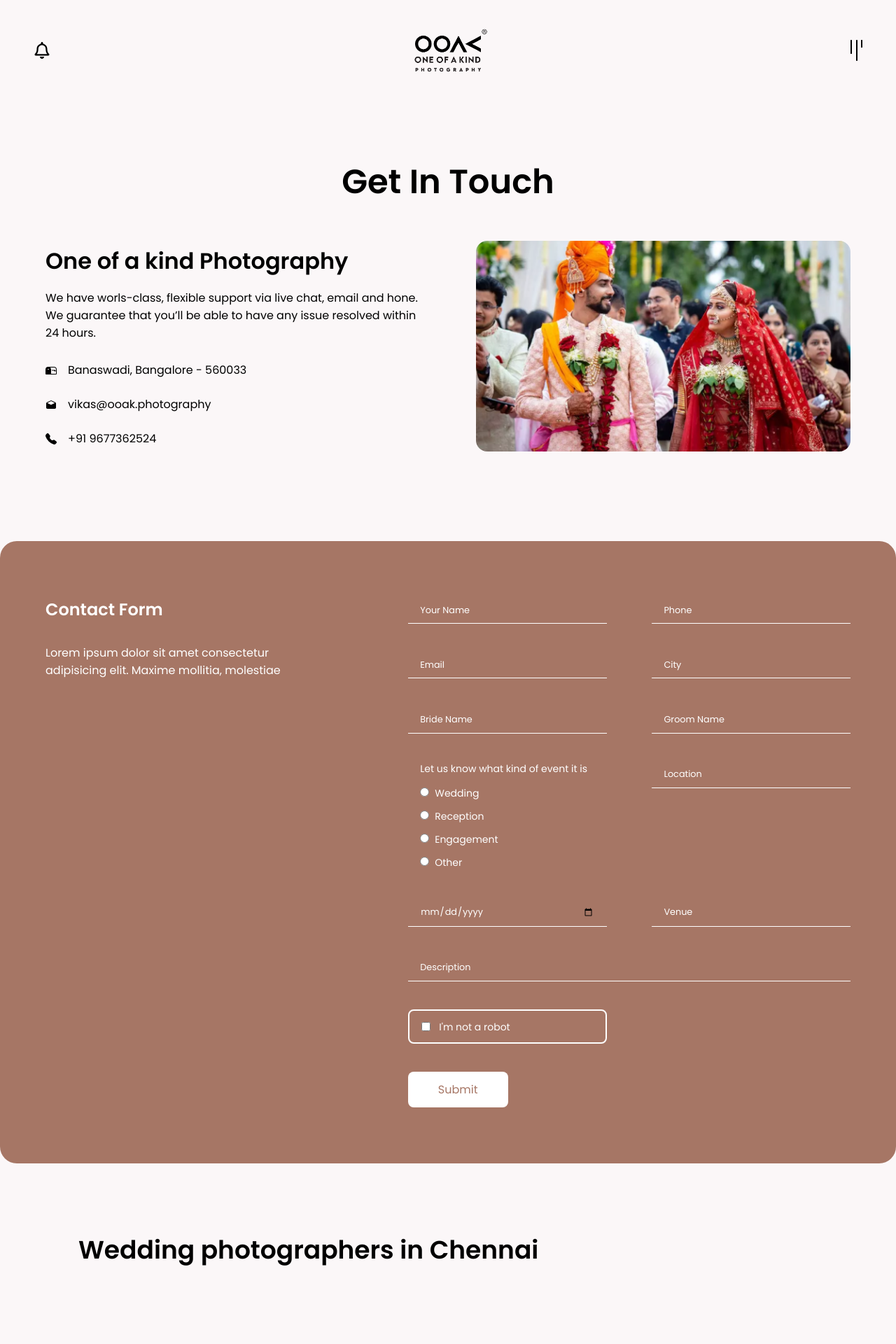
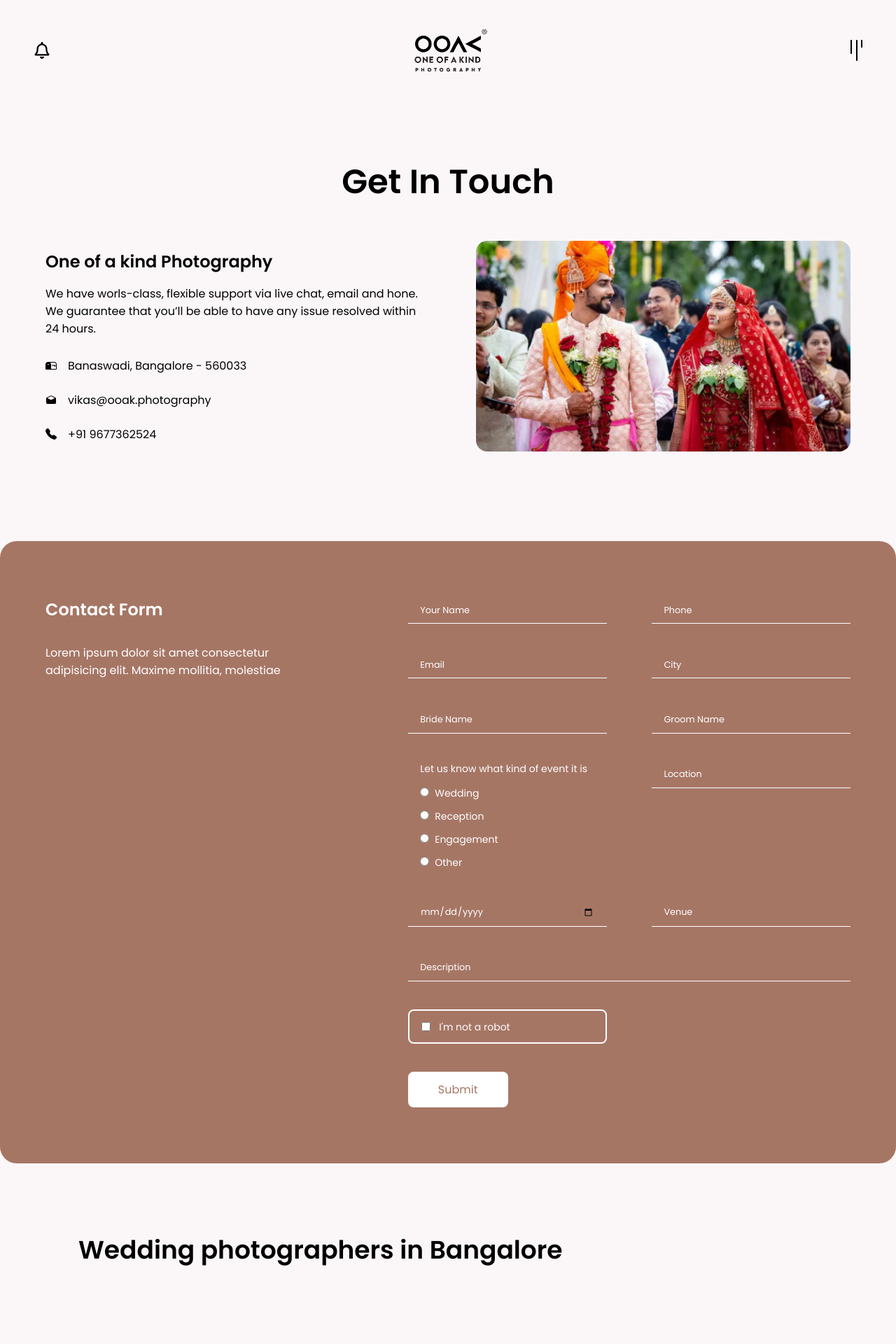
Before and after one commit to KrishnaDhingra/image-gallary-website, a React (Create React App) app: page /get-in-touch-chennai in a window 1280 px wide. Shown: the top 1920 px of the page at 70% size. Built offline with nearby package versions, Linux system fonts and the light colour scheme.

Commit message:
Added all the get in touch pages in the routes and added book now slider in the jobs page

```diff
--- a/src/components/book-now-slider/book-now-slider.css
+++ b/src/components/book-now-slider/book-now-slider.css
@@ -3,7 +3,7 @@
   justify-content: center;
   width: min(1250px, 95%);
   margin-inline: auto;
-  margin-block: 7rem;
+  margin-top: 7rem;
   margin-inline: auto;
 }
 
--- a/src/components/careers/careers.js
+++ b/src/components/careers/careers.js
@@ -1,5 +1,6 @@
 import React from 'react'
 import CareersTopSectionImage from '../../utilities/careers-top-section.png'
+import BookNowSlider from '../book-now-slider/book-now-slider'
 import { BsInstagram } from 'react-icons/bs'
 import { FiFacebook } from 'react-icons/fi'
 import { FiTwitter } from 'react-icons/fi'
@@ -62,6 +63,7 @@ function Careers() {
           </form>
         </div>
       </section>
+      <BookNowSlider />
     </main>
   )
 }
--- a/src/components/get-in-touch/get-in-touch.js
+++ b/src/components/get-in-touch/get-in-touch.js
@@ -11,7 +11,7 @@ function GetInTouch() {
       <h1 className="get-in-touch-heading text-center">Get In Touch</h1>
       <div className="main-content px-8 md:px-0">
         <div>
-          <h1 className="one-of-a-kind-heading font-semibold mb-4">
+          <h1 className="text-[24px] md:text[36px] one-of-a-kind-heading font-semibold mb-4">
             One of a kind Photography
           </h1>
           <p>
--- a/src/components/what-happening-sidepopup/what-happening-sidepopup.js
+++ b/src/components/what-happening-sidepopup/what-happening-sidepopup.js
@@ -123,7 +123,11 @@ const Article = () => {
 
   return (
     <motion.article variants={item} className="flex flex-col gap-4">
-      <img src={SideBarImage} alt="" />
+      <img
+        className="w-full aspect-video object-cover"
+        src={SideBarImage}
+        alt=""
+      />
       <h3 className="font-bold">Header 1 - Lorem Ispum</h3>
       <p className="text-sm">
         Lorem ipsum dolor, sit amet consectetur adipisicing elit. Praesentium
--- a/src/pages/get-in-touch-bangalore.js
+++ b/src/pages/get-in-touch-bangalore.js
@@ -35,7 +35,7 @@ function GetInTouchBangalore() {
     <main className="flex flex-col">
       <GetInTouch />
       <ContactForm />
-      <h1 className="ml-28 my-[6rem] text-[36px] font-semibold">
+      <h1 className="text-center md:text-left md:ml-28 my-[6rem] text-[24px] md:text-[36px] font-semibold">
         Wedding photographers in Bangalore
       </h1>
       <WeddingImagesCarousel items={items} defaultHeading={'Wedding'} />
--- a/src/pages/get-in-touch-chennai.js
+++ b/src/pages/get-in-touch-chennai.js
@@ -35,8 +35,8 @@ function GetInTouchChennai() {
     <main className="flex flex-col">
       <GetInTouch />
       <ContactForm />
-      <h1 className="ml-28 my-[6rem] text-[36px] font-semibold">
-        Wedding photographers in Chennai
+      <h1 className="text-center md:text-left md:ml-28 my-[6rem] text-[24px] md:text-[36px] font-semibold">
+        Wedding photographers in Bangalore
       </h1>
       <WeddingImagesCarousel items={items} defaultHeading={'Wedding'} />
       {/* <GetInTouchMap /> */}
--- a/src/pages/get-in-touch-coimbatore.js
+++ b/src/pages/get-in-touch-coimbatore.js
@@ -35,8 +35,8 @@ function GetInTouchCoimbatore() {
     <main className="flex flex-col">
       <GetInTouch />
       <ContactForm />
-      <h1 className="ml-28 my-[6rem] text-[36px] font-semibold">
-        Wedding photographers in Coimbatore
+      <h1 className="text-center md:text-left md:ml-28 my-[6rem] text-[24px] md:text-[36px] font-semibold">
+        Wedding photographers in Bangalore
       </h1>
       <WeddingImagesCarousel items={items} defaultHeading={'Wedding'} />
       {/* <GetInTouchMap /> */}
```
